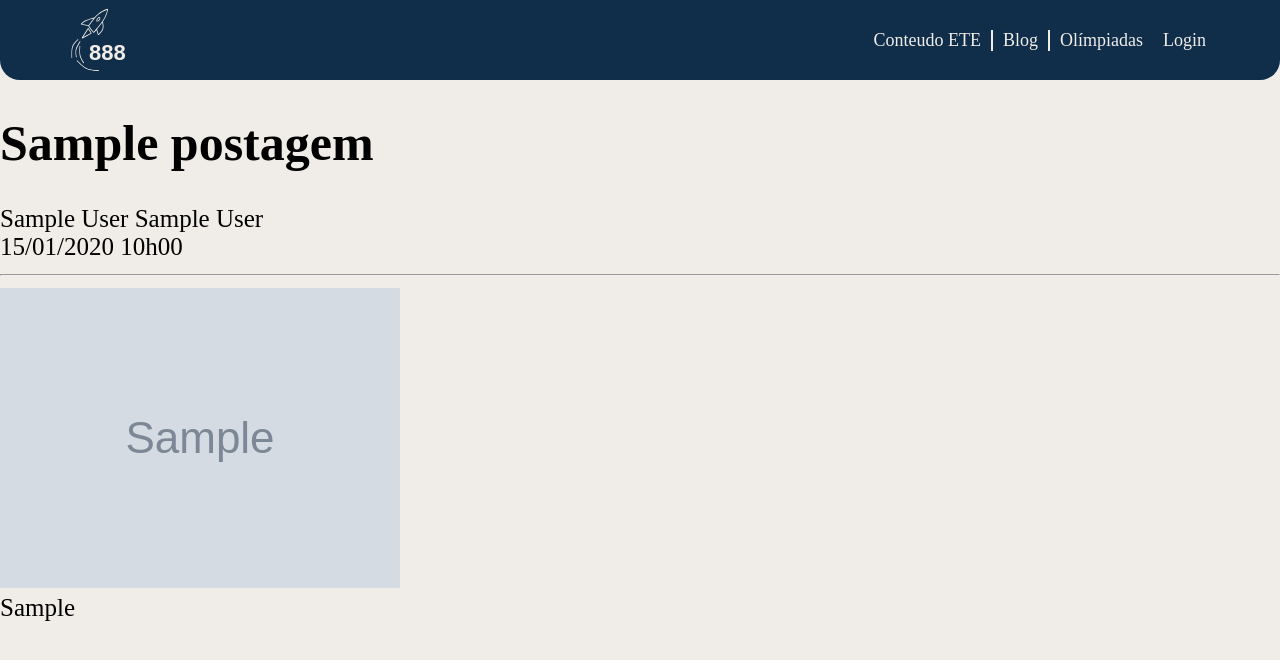
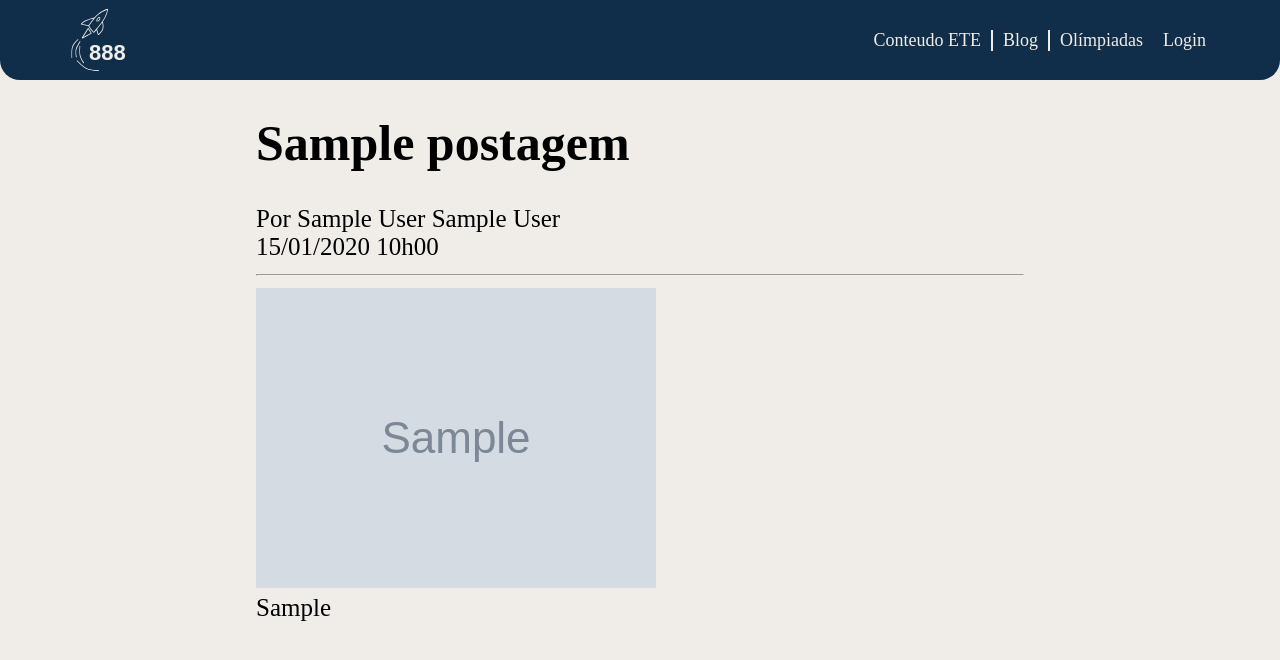
Before and after one commit to KauaVDSB/DouglasBlog, a Flask app: a page that uses douglasBlog/templates/view/posts/post.html in a window 1280 px wide. Shown: the top 660 px of the page. Run offline with Flask 3, Linux system fonts and the light colour scheme; tables that the repository leaves empty hold one stand-in row (values such as "Sample post"); grey boxes marked "Sample" are stand-in pictures; some web fonts are replaced.

Commit message:
Iniciando estilo da pg da postagem.

```diff
--- a/douglasBlog/static/css/materiais/lista-materiais.css
+++ b/douglasBlog/static/css/materiais/lista-materiais.css
@@ -19,6 +19,8 @@ header {
     justify-items: center;
     text-align: center;
     color: #F0EDE8;
+    display: flex;
+    flex-flow: column-reverse;
 }
 header h1 {
     font-size: 1.5em;
@@ -46,6 +48,7 @@ main {
     display: flex;
     flex-flow: column;
     justify-content: flex-start;
+    margin-bottom: 20px;
 }
 
 .material-div > h2 {
@@ -56,6 +59,7 @@ main {
 
     align-content: center;
     text-align: center;
+    font-size: 1em;
 }
 
 .conteudo-container {
@@ -89,6 +93,7 @@ main {
     align-content: center;
     text-align: center;
     font-size: 1.8em;
+    margin-right: 5px;
 }
 .aula a div .mapa-mental a div, .lista-exercicios a div{
     flex: 80%;
--- /dev/null
+++ b/douglasBlog/static/css/posts/post.css
@@ -0,0 +1,14 @@
+body {
+    padding-bottom: 2%;
+    width: 100%;
+    overflow-x: hidden;
+}
+
+h1, p, input {
+    font-family: 'PT Serif', serif;
+}
+
+header, main {
+    width: 60%;
+    justify-self: center;
+}
--- a/douglasBlog/static/js/materiais/lista-materiais.js
+++ b/douglasBlog/static/js/materiais/lista-materiais.js
@@ -31,6 +31,7 @@ function construirMapa(material_mapa_mental, conteudo_container, material_titulo
     const download_mapa_mental = document.createElement('a');
     download_mapa_mental.href = conteudo_mapa_mental;
     download_mapa_mental.download = conteudo_mapa_mental;
+    download_mapa_mental.target = 'blank';
     download_mapa_mental.innerHTML =
     `<i class="bi bi-download"></i>
     <div>
@@ -51,6 +52,7 @@ function construirLista(material_lista_exercicios, conteudo_container){
     const download_lista_exercicios = document.createElement('a');
     download_lista_exercicios.href = conteudo_lista_exercicios;
     download_lista_exercicios.download = conteudo_lista_exercicios;
+    download_lista_exercicios.target = 'blank';
     download_lista_exercicios.innerHTML =
     `<i class="bi bi-download"></i>
     <div>
--- a/douglasBlog/templates/view/posts/post.html
+++ b/douglasBlog/templates/view/posts/post.html
@@ -1,11 +1,12 @@
 {% extends 'base/html.html' %}
 {% block link %}
+<link rel="stylesheet" href="{{ url_for('static', filename='css/posts/post.css') }}">
 {% endblock %}
 
 {% block title %} {{ post.titulo }} {% endblock %}
 
 {% block content %}
-    {% include 'base/navbar.html' %}
+{% include 'base/navbar.html' %}
 
 <header>
     <h1>
@@ -13,20 +14,20 @@
     </h1>
 
     <span>
-        {{ post.user.nome }} {{ post.user.sobrenome }}
+        Por {{ post.user.nome }} {{ post.user.sobrenome }}
     </span>
     <br>
     <span>{{ post.data_resumo() }}</span>
     <hr>
     <img src="{{ post.imagem }}" alt="">
+</header>
 
-    <main style="overflow-wrap: break-word;">
-        <div id="container-conteudo" class="container-conteudo">
+<main style="overflow-wrap: break-word;">
+    <div id="container-conteudo" class="container-conteudo">
 
-        </div>
-    </main>
+    </div>
+</main>
 
-</header>
 
 
 <script src="{{ url_for('static', filename='js/posts/detalhe-post.js') }}"></script>
```
Also changed, not shown: douglasBlog/templates/view/materiais/materiais.html (+10 -0 lines).
